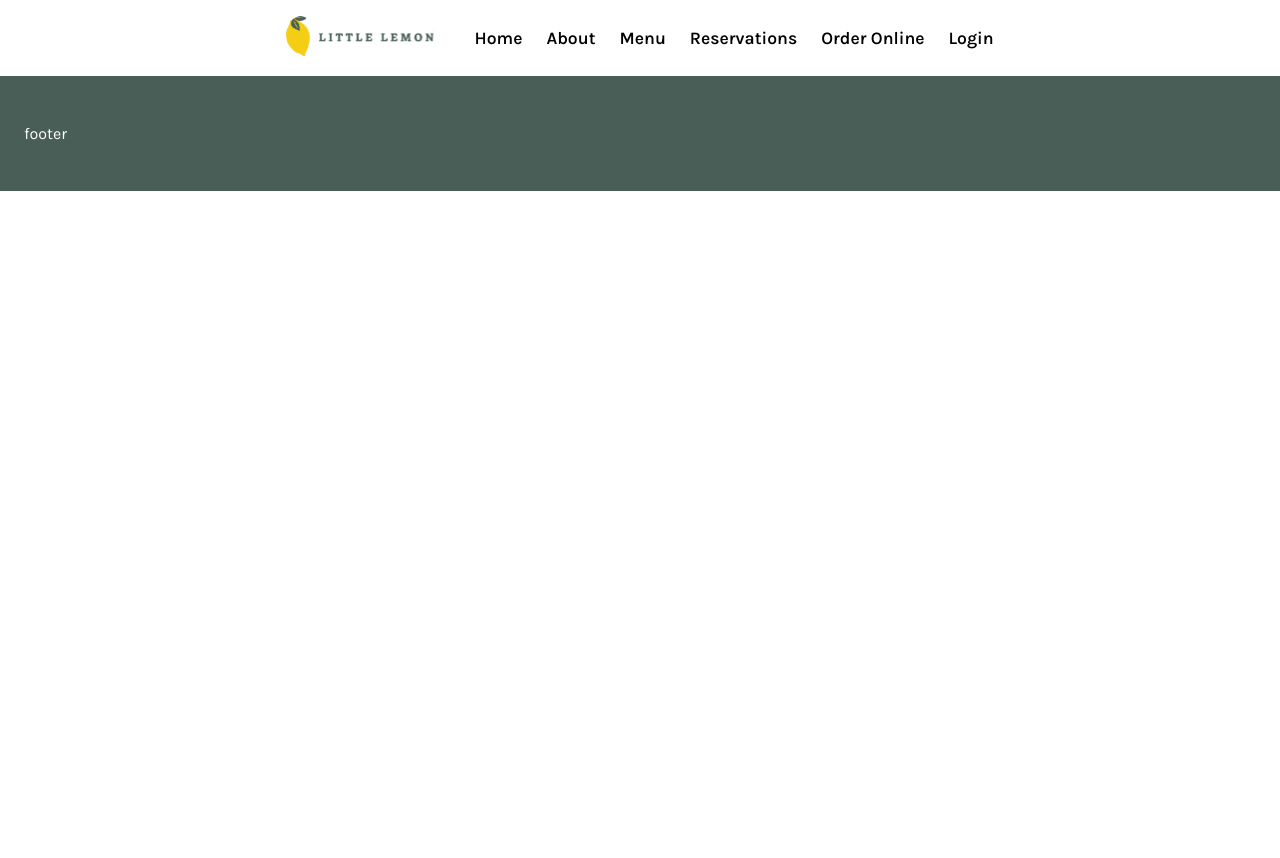
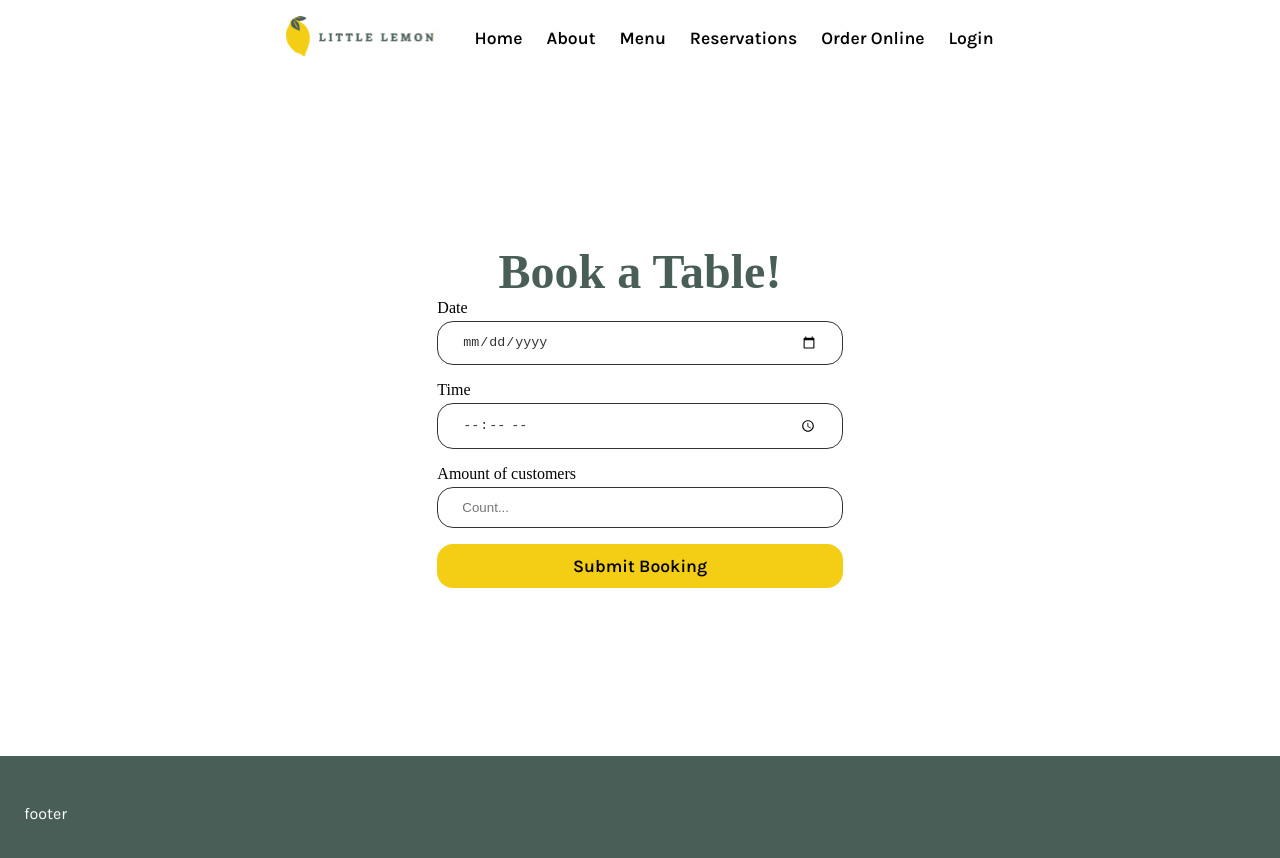
Before and after one commit to Lexikonnn/little-lemon-restaurant, a React (Create React App) app: page /booking in a window 1280 px wide. Shown: the top 858 px of the page. Before the commit the page ends 800 px from the top, so only its background shows below. Built offline with nearby package versions, Linux system fonts and the light colour scheme; a web font is replaced by a local one.

Commit message:
initila commit of booking page

```diff
--- /dev/null
+++ b/src/components/BookingForm/index.js
@@ -0,0 +1,26 @@
+import InputField from "../InputField";
+import Button from "../../components/Button/index";
+import "./styles.css";
+
+const BookingForm = () => {
+
+    const submit = () => {
+    }
+
+
+    return (
+        <div className="booking-container">
+            <div className="form-wrapper">
+                <h2>Book a Table!</h2>
+                <form onSubmit={submit}>
+                    <InputField label="Date" type="date" />
+                    <InputField label="Time" type="time" />
+                    <InputField label="Amount of customers" type="number" placeholder="Count..." />
+                    <Button type="submit">Submit Booking</Button>
+                </form>
+            </div>
+        </div>
+    );
+}
+
+export default BookingForm;
--- /dev/null
+++ b/src/components/BookingForm/styles.css
@@ -0,0 +1,32 @@
+form {
+    max-width: 100%;
+    display: flex;
+    flex-direction: column;
+    justify-content: center;
+    gap: 16px;
+}
+
+.booking-container {
+    display: grid;
+    height: 75vh;
+    grid-template-columns: repeat(12, 1fr);
+    gap: 16px;
+    align-items: center;
+    padding: 40px 0;
+}
+
+.form-wrapper {
+    grid-column: 5 / span 4;
+}
+
+.form-wrapper h2{
+    text-align: center;
+    font-size: 3em;
+    color: var(--olive);
+}
+
+@media (max-width: 768px) {
+    .form-wrapper {
+        grid-column: 3 / span 8;
+    }
+}
--- /dev/null
+++ b/src/components/InputField/index.js
@@ -0,0 +1,12 @@
+import "./styles.css";
+
+const InputField = ({ label, ...props }) => {
+    return (
+        <div className="input-wrapper">
+            <label>{label}</label>
+            <input {...props} />
+        </div>
+    );
+}
+
+export default InputField;
--- /dev/null
+++ b/src/components/InputField/styles.css
@@ -0,0 +1,17 @@
+.input-wrapper{
+    display: flex;
+    flex-direction: column;
+    gap: 4px;
+}
+
+.input-wrapper input{
+    padding: 12px 24px;
+    border: 1px solid #333333;
+    background-color: white;
+    color: #333333;
+    border-radius: 16px;
+}
+
+.input-wrapper label{
+
+}
--- a/src/components/LandingSection/index.js
+++ b/src/components/LandingSection/index.js
@@ -1,6 +1,7 @@
 import "./styles.css";
 import Button from "../Button";
 import restaurant from "../../assets/restaurant.jpg";
+import { Link } from "react-router-dom";
 
 const LandingSection = () => {
     return (
@@ -11,7 +12,7 @@ const LandingSection = () => {
                     <h3>Chicago</h3>
                     <p>Lorem ipsum doler sitamen, consescetur ad piscing.</p>
                 </div>
-                <div className="button-wrapper"><Button>Reserve a Table</Button></div>
+                <div className="button-wrapper"><Link to="/booking"><Button>Reserve a Table</Button></Link></div>
             </div>
             <div className="landing-wrapper">
                 <img src={restaurant} alt="restaurant" />
--- a/src/pages/BookingPage.js
+++ b/src/pages/BookingPage.js
@@ -1,9 +1,15 @@
+import BookingForm from "../components/BookingForm";
+
 const BookingPage = () => {
     return (
-        <main>
-
-        </main>
-     );
+        <div className="main-column">
+            <main>
+                <section>
+                    <BookingForm />
+                </section>
+            </main>
+        </div>
+    );
 }
 
 export default BookingPage;
```
